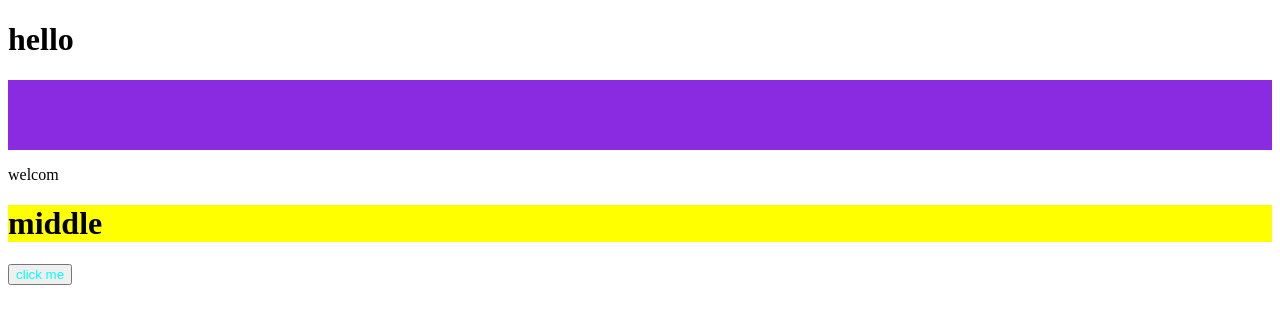
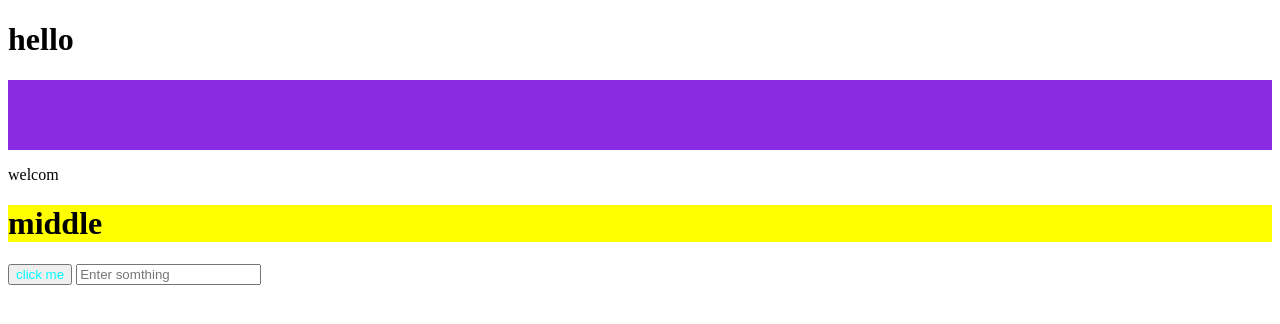
Before and after one commit to junaid-7592/My-git-practice, a plain HTML site: page index.html in a window 1280 px wide. Drawn offline with Linux system fonts and the light colour scheme.

Commit message:
adeed input fields

```diff
--- a/index.html
+++ b/index.html
@@ -15,5 +15,8 @@
   <h1>middle</h1>
     </div>
     <button style="color: aqua;">click me</button>
+  <input type="text"placeholder="Enter somthing">
+
+
 </body>
 </html>
```
